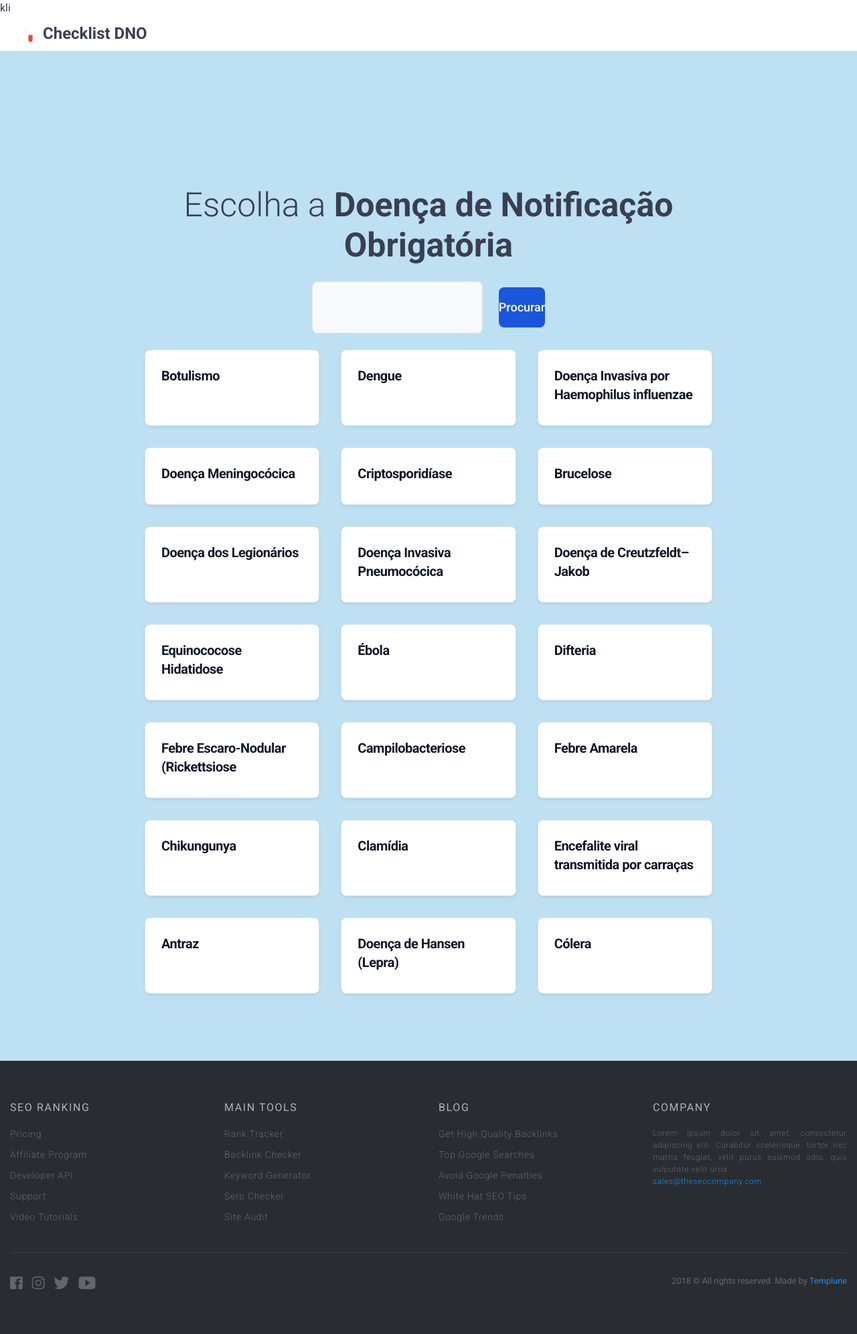
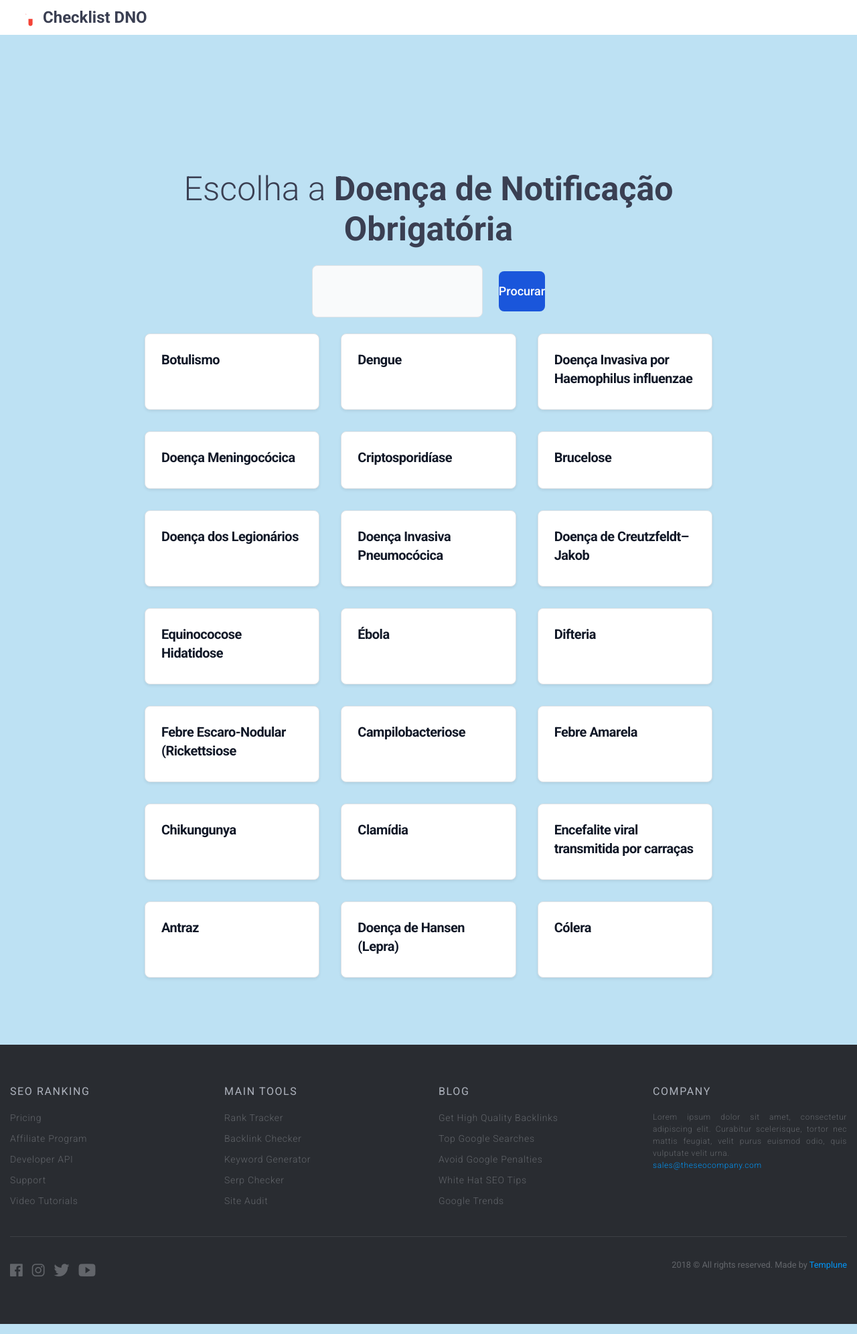
Before and after one commit to SaintRaskolnikov/DNO, a Django app: page / in a window 1280 px wide. Shown: the whole page at 67% size. Run offline with Django 4.2, Linux system fonts and the light colour scheme; some libraries are stand-ins or nearby versions.

Commit message:
Update base.html

```diff
--- a/templates/base.html
+++ b/templates/base.html
@@ -1,4 +1,4 @@
-kli<!doctype html>
+<!doctype html>
 <html lang="en-US">
   <head>
     <!-- Required meta tags -->
```
